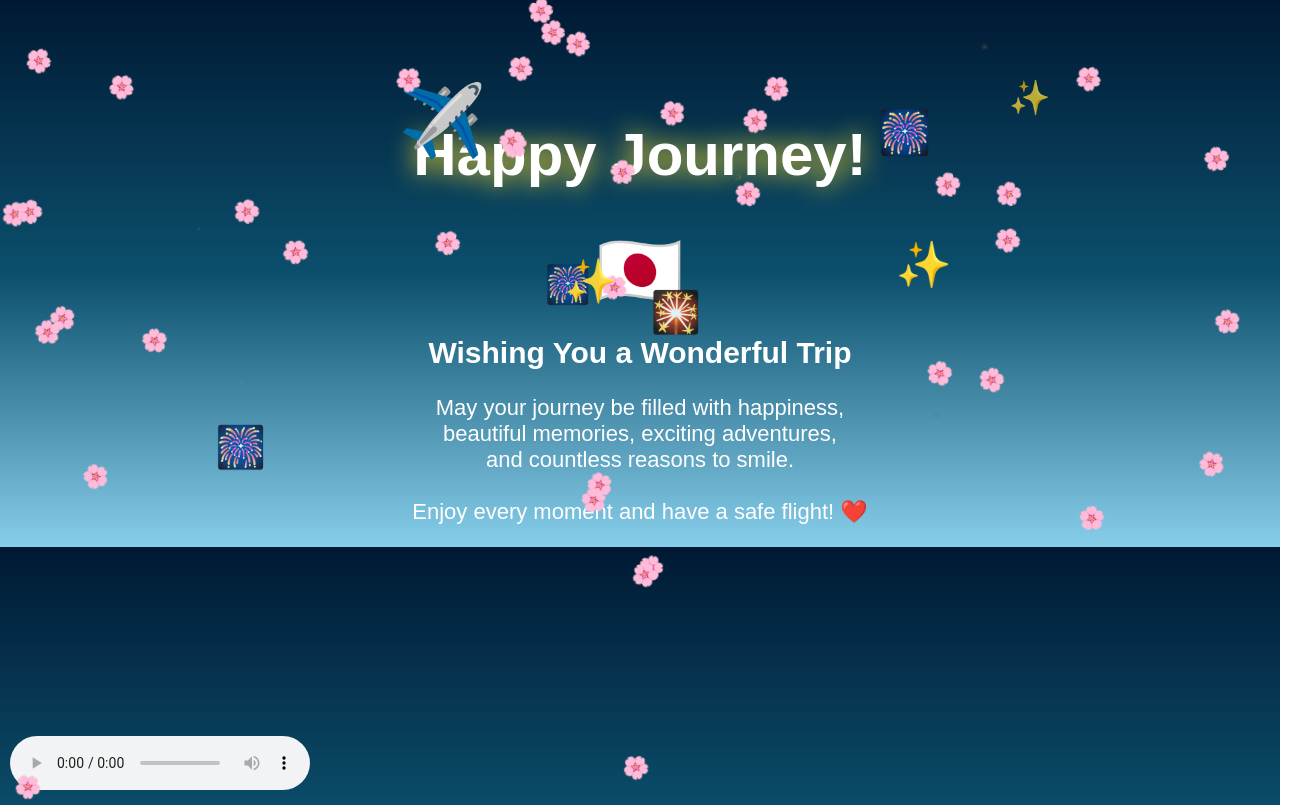
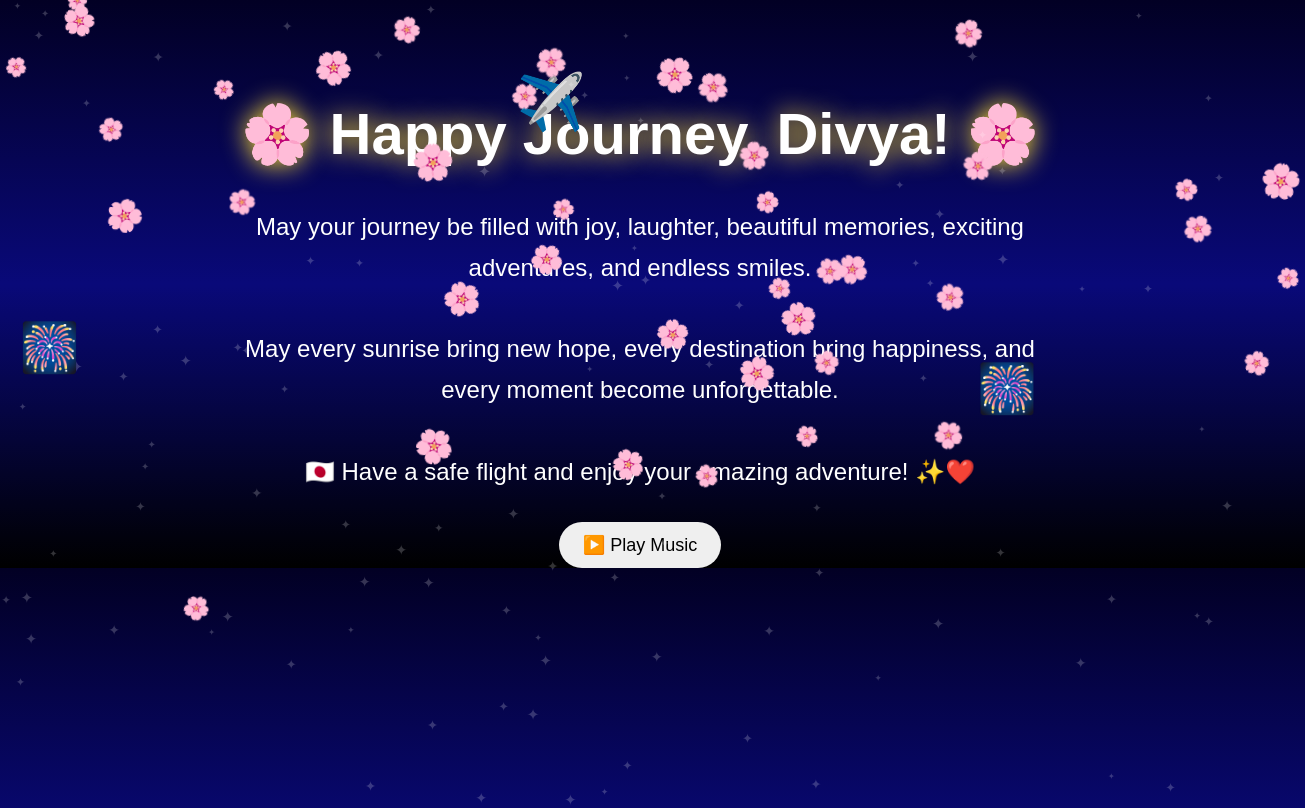
Before and after one commit to wayne996277-design/data_analyst, a plain HTML site: page index.html in a window 1280 px wide. Shown: the whole page, 1305 px wide, since content can reach past the window. Drawn offline with Linux system fonts and the light colour scheme.

Commit message:
Update index.html

```diff
--- a/index.html
+++ b/index.html
@@ -3,57 +3,64 @@
 <head>
 <meta charset="UTF-8">
 <meta name="viewport" content="width=device-width, initial-scale=1.0">
-<title>✨ A Special Surprise ✨</title>
+<title>A Special Surprise</title>
 
 <style>
 body{
     margin:0;
     overflow:hidden;
-    background:linear-gradient(#001933,#0b4f6c,#87ceeb);
     font-family:Arial,sans-serif;
+    background:linear-gradient(to bottom,#020024,#090979,#000);
     color:white;
     text-align:center;
 }
 
 h1{
-    margin-top:120px;
-    font-size:60px;
-    animation: glow 2s infinite alternate;
-}
-
-h2{
-    font-size:30px;
-}
-
-p{
-    font-size:22px;
+    margin-top:100px;
+    font-size:58px;
+    animation:glow 2s infinite alternate;
 }
 
 @keyframes glow{
-    from{ text-shadow:0 0 10px white;}
-    to{ text-shadow:0 0 30px gold;}
+    from{text-shadow:0 0 10px #fff;}
+    to{text-shadow:0 0 30px gold;}
 }
 
-/* Airplane */
+.message{
+    font-size:24px;
+    width:85%;
+    max-width:800px;
+    margin:auto;
+    line-height:1.7;
+}
+
 .plane{
     position:absolute;
-    top:80px;
-    left:-150px;
-    font-size:70px;
-    animation: fly 14s linear infinite;
+    top:70px;
+    left:-120px;
+    font-size:55px;
+    animation:fly 12s linear infinite;
 }
 
 @keyframes fly{
-    from{transform:translateX(0);}
-    to{transform:translateX(120vw);}
+    from{left:-120px;}
+    to{left:110%;}
 }
 
-/* Blossoms */
-.flower{
+.star{
     position:absolute;
-    top:-20px;
-    font-size:22px;
-    animation: fall linear infinite;
+    color:white;
+    animation:blink 2s infinite;
+}
+
+@keyframes blink{
+    50%{opacity:.2;}
+}
+
+.sakura{
+    position:absolute;
+    top:-30px;
+    animation:fall linear infinite;
 }
 
 @keyframes fall{
@@ -62,22 +69,13 @@ p{
     }
 }
 
-/* Fireworks */
-.firework{
-    position:absolute;
-    font-size:30px;
-    animation: boom 3s infinite;
-}
-
-@keyframes boom{
-    0%{opacity:0;transform:scale(0);}
-    50%{opacity:1;transform:scale(1.5);}
-    100%{opacity:0;transform:scale(0);}
-}
-
-.flag{
-    font-size:70px;
-    margin-top:20px;
+.music{
+    margin-top:30px;
+    padding:12px 24px;
+    border:none;
+    border-radius:30px;
+    cursor:pointer;
+    font-size:18px;
 }
 </style>
 
@@ -87,50 +85,63 @@ p{
 
 <div class="plane">✈️</div>
 
-<h1>Happy Journey!</h1>
+<h1>🌸 Happy Journey, Divya! 🌸</h1>
 
-<div class="flag">🇯🇵</div>
+<div class="message">
+May your journey be filled with joy, laughter,
+beautiful memories, exciting adventures,
+and endless smiles.<br><br>
 
-<h2>Wishing You a Wonderful Trip</h2>
+May every sunrise bring new hope,
+every destination bring happiness,
+and every moment become unforgettable.<br><br>
 
-<p>
-May your journey be filled with happiness,<br>
-beautiful memories, exciting adventures,<br>
-and countless reasons to smile.<br><br>
+🇯🇵 Have a safe flight and enjoy your amazing adventure! ✨❤️
+</div>
 
-Enjoy every moment and have a safe flight! ❤️
-</p>
+<button class="music" onclick="document.getElementById('bg').play()">
+▶️ Play Music
+</button>
 
-<!-- Background music -->
-<audio controls autoplay loop style="position:fixed;bottom:10px;left:10px;">
-  <source src="music.mp3" type="audio/mpeg">
+<audio id="bg" loop>
+    <source src="music.mp3" type="audio/mpeg">
 </audio>
 
 <script>
+// Stars
+for(let i=0;i<100;i++){
+ let s=document.createElement("div");
+ s.className="star";
+ s.innerHTML="✦";
+ s.style.left=Math.random()*100+"vw";
+ s.style.top=Math.random()*100+"vh";
+ s.style.fontSize=(8+Math.random()*8)+"px";
+ document.body.appendChild(s);
+}
 
 // Cherry blossoms
 for(let i=0;i<40;i++){
-    let f=document.createElement("div");
-    f.className="flower";
-    f.innerHTML="🌸";
-    f.style.left=Math.random()*100+"vw";
-    f.style.animationDuration=(5+Math.random()*8)+"s";
-    f.style.animationDelay=Math.random()*5+"s";
-    document.body.appendChild(f);
+ let p=document.createElement("div");
+ p.className="sakura";
+ p.innerHTML="🌸";
+ p.style.left=Math.random()*100+"vw";
+ p.style.fontSize=(18+Math.random()*18)+"px";
+ p.style.animationDuration=(5+Math.random()*8)+"s";
+ p.style.animationDelay=Math.random()*5+"s";
+ document.body.appendChild(p);
 }
 
 // Fireworks
-const icons=["🎆","✨","🎇"];
-for(let i=0;i<15;i++){
-    let fw=document.createElement("div");
-    fw.className="firework";
-    fw.innerHTML=icons[Math.floor(Math.random()*icons.length)];
-    fw.style.left=Math.random()*100+"vw";
-    fw.style.top=Math.random()*60+"vh";
-    fw.style.animationDelay=Math.random()*3+"s";
-    document.body.appendChild(fw);
-}
-
+setInterval(()=>{
+ let f=document.createElement("div");
+ f.innerHTML="🎆";
+ f.style.position="absolute";
+ f.style.left=Math.random()*90+"vw";
+ f.style.top=Math.random()*50+"vh";
+ f.style.fontSize="48px";
+ document.body.appendChild(f);
+ setTimeout(()=>f.remove(),1200);
+},700);
 </script>
 
 </body>
```
